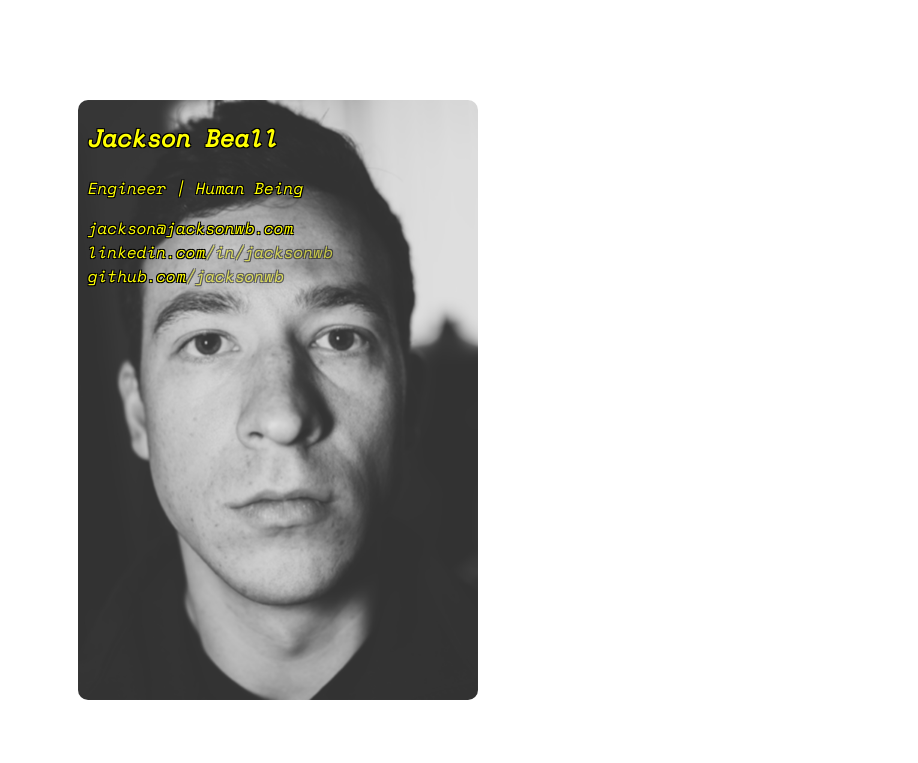
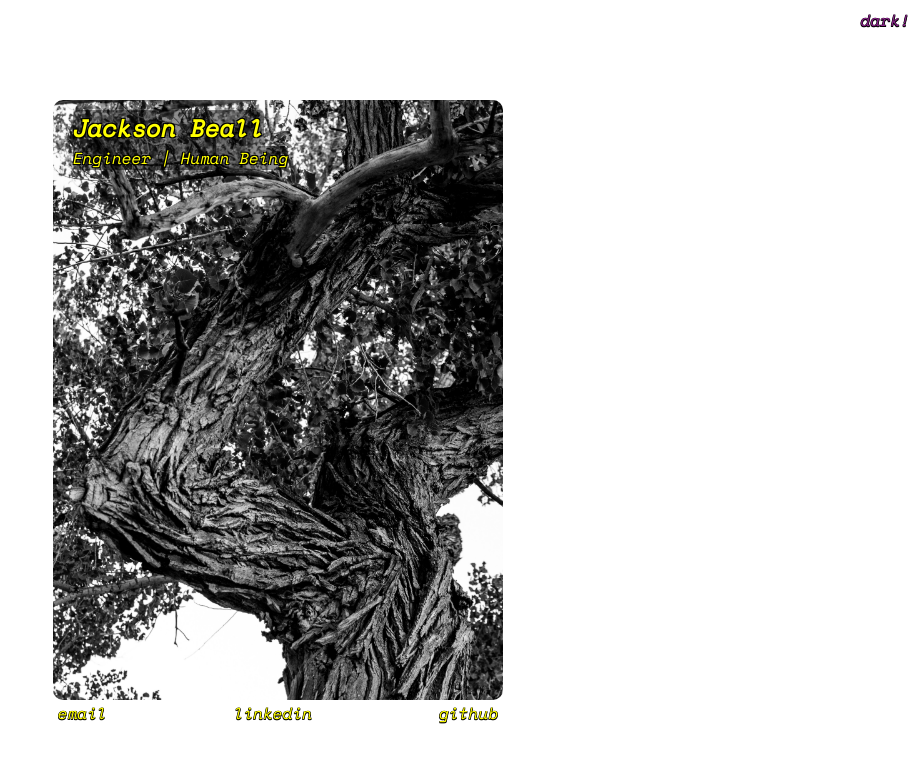
Before and after one commit to jacksonwb/jacksonwb.com, a PHP site: page / in a window 1280 px wide. Shown: the top 763 px of the page, without its empty margins (362-1280 px from the left). Run offline with PHP 8.4, Linux system fonts and the light colour scheme.

Commit message:
update images, add dark mode

```diff
--- a/app.js
+++ b/app.js
@@ -1,26 +1,37 @@
-console.log("JS App has been loaded");
+//So horribly vanilla!
+console.log("Loaded the JS y'all!");
 
-//Set element pointers
+//--- Onload Fade
+window.onload = function (e) {
+	const container = document.querySelector('.container');
+
+	setTimeout(function () {
+		container.style.visibility = "visible";
+		container.style.opacity = 1;
+}, 100);
+};
+
+//--- Email Copy
 const tooltip = document.createElement('div');
 tooltip.setAttribute("class", "tooltip");
 tooltip.style.opacity = 0;
 tooltip.innerHTML = "<p>Email address copied to clipboard</p>";
+var copyEmailBtn = document.querySelector('.js-emailcopybtn');
+const links = document.querySelector('#links');
 
-var copyEmailBtn = document.querySelector('.js-emailcopybtn');
-
+//--- Email Copy Handler
 copyEmailBtn.addEventListener('click', function(event) {
-  // Select the email link anchor text
-  var emailLink = document.querySelector('.js-emailcopybtn');
-  var range = document.createRange();
-  range.selectNode(emailLink);
-  window.getSelection().addRange(range);
-
+  var textArea = document.createElement("textarea");
+  textArea.value = "jbeall@student.42.us.org";
+  document.body.appendChild(textArea);
+  textArea.focus();
+  textArea.select();
   try {
-    // Now that we've selected the anchor text, execute the copy command
     var successful = document.execCommand('copy');
 
-    //Append tooltip element to main div and fade tooltip in and out
-    document.querySelector('.float').appendChild(tooltip);
+	document.querySelector('.float').insertBefore(tooltip, links);
+	tooltip.style.color = darkFlag ? purple : 'yellow';
+	console.log(darkFlag);
     setTimeout(function() {
       tooltip.style.opacity = 1;
     }, 5);
@@ -31,14 +42,56 @@ copyEmailBtn.addEventListener('click', function(event) {
       }, 500);
 	  }, 3000);
 
-    //report success or catch error
     var msg = successful ? 'successful' : 'unsuccessful';
     console.log('Copy email command was ' + msg);
   } catch(err) {
     console.log('Oops, unable to copy');
   }
+  document.body.removeChild(textArea);
+});
 
-  // Remove the selections - NOTE: Should use
-  // removeRange(range) when it is supported
-  window.getSelection().removeAllRanges();
+//--- Set Text Color Helper
+function textColor(color)
+{
+	const top = document.querySelector('.title');
+	const bottom = document.querySelector('.list').children;
+	top.style.color = color;
+	for (let i = 0; i < bottom.length; i++) {
+		bottom[i].style.color = color;
+	}
+}
+
+//--- Dark Mode Toggle
+const purple = '#7E44FF';
+let darkFlag = 0;
+const container = document.querySelector('.container')
+
+//--- Preload sky
+const sky = new Image();
+sky.src = 'images/sky.jpg';
+
+document.getElementById('toggle').addEventListener('click', function(e) {
+	if (!darkFlag) {
+		darkFlag = 1;
+		document.body.style.background = 'black';
+		container.style.opacity = 0;
+		setTimeout(function () {
+			document.getElementById('main-img').style.backgroundImage = "url('images/sky.jpg')";
+			document.querySelector('#toggle').innerHTML = 'light!';
+			document.querySelector('#toggle').style.color = 'yellow';
+			textColor(purple);
+			container.style.opacity = 1;
+		}, 300);
+} else {
+		darkFlag = 0;
+		document.body.style.background = 'white';
+		container.style.opacity = 0;
+		setTimeout(function () {
+			document.getElementById('main-img').style.backgroundImage = "url('images/tree.jpg')";
+			document.querySelector('#toggle').innerHTML = 'dark!';
+			document.querySelector('#toggle').style.color = purple;
+			textColor('yellow');
+			container.style.opacity = 1;
+		}, 300);
+	}
 });
--- a/index.html
+++ b/index.html
@@ -1,3 +1,11 @@
+<!--- Nothing to see here! >
+ -------------------------
+        \   ^__^
+         \  (oo)\_______
+            (__)\       )\/\
+                ||----w |
+				||     ||
+-->
 <!DOCTYPE html>
 <html>
 <head>
@@ -10,16 +18,21 @@
 
 </head>
 <body>
-	<div class=float>
-		<div class=text>
-			<h2>Jackson Beall</h2>
-			<p>Engineer | Human Being</p>
-			<ul class=list>
-				<li><a class='js-emailcopybtn' href='#'>jackson@jacksonwb.com</li>
-				<li><a href="https://www.linkedin.com/in/jacksonwb">linkedin.com<span class=link-tail>/in/jacksonwb</span></a></li>
-				<li><a href="https://github.com/jacksonwb">github.com<span class=link-tail>/jacksonwb</span></a></li>
-			</ul>
+	<a class="dark-text switch" id='toggle'>dark!</a>
+	<div class=container>
+	<div class=float id='main-img'>
+		<div class="text title">
+			<h2 class=back-fade>Jackson Beall</h2>
+			<p class=back-fade>Engineer | Human Being</p>
 		</div>
+		<div class="text bottom" id=links>
+			<div class=list id=list>
+				<a class='js-emailcopybtn' href='#'>email</a>
+				<a href="https://www.linkedin.com/in/jacksonwb">linkedin</a>
+				<a href="https://github.com/jacksonwb">github</a>
+			</div>
+		</div>
+	</div>
 	</div>
 </body>
 </html>
--- a/style.css
+++ b/style.css
@@ -1,3 +1,7 @@
+body {
+	transition: background-color 0.5s ease-in;
+}
+
 p {
 	text-shadow:
    -1px -1px 0 #000,
@@ -14,27 +18,40 @@ h2 {
      1px 1px 0 #000
 }
 
+.container {
+	visibility: hidden;
+	transition: opacity 0.25s ease-in;
+	opacity: 0;
+}
+
 .float {
 	position: absolute;
+	display: flex;
+	flex-direction: column;
+	justify-content: space-between;
 	top: 50%;
   	left: 50%;
  	transform: translate(-50%, -50%);
- 	background-image: url("./images/jackson.jpg");
+ 	background-image: url("./images/tree.jpg");
  	background-size: cover;
  	border-radius: 10px;
  	height: 600px;
- 	width: 400px;
+ 	width: 450px;
 }
 
 .list {
+	transform: translate(0px, 30px);
+	display: flex;
+	flex-direction: row;
+	justify-content: space-between;
 	list-style-type: none;
-	margin: 0;
+	margin: 5px;
 	padding: 0;
 	text-shadow:
-   -1px -1px 0 #000,
-    1px -1px 0 #000,
-    -1px 1px 0 #000,
-     1px 1px 0 #000
+   -0.5px -0.5px 0 #000,
+    0.5px -0.5px 0 #000,
+    -0.5px 0.5px 0 #000,
+     0.5px 0.5px 0 #000;
 }
 
 .link-tail {
@@ -43,11 +60,53 @@ h2 {
 }
 
 .text {
-	margin-left: 10px;
 	color: yellow;
 	font-family: 'Space Mono', monospace;
 	font-style: italic;
 	word-wrap: break-word;
+}
+
+.dark-text {
+	color: rgb(139, 35, 139);
+	font-family: 'Space Mono', monospace;
+	font-style: italic;
+	word-wrap: break-word;
+	text-shadow:
+   -0.5px -0.5px 0 #000,
+    0.5px -0.5px 0 #000,
+    -0.5px 0.5px 0 #000,
+     0.5px 0.5px 0 #000;
+}
+
+.switch {
+	float: right;
+}
+
+.switch:hover {
+	text-decoration: underline;
+}
+
+.back-fade {
+	background-color: rgba(0, 0, 0, 0.438);
+	border-radius: 5px;
+	box-shadow: 1em;
+}
+
+.title {
+	margin-left: 10px;
+	margin-top: 10px;
+	padding-left: 10px;
+}
+
+.text h2 {
+	display: inline-block;
+	margin: 0px;
+	margin-right: 20px;
+}
+
+.text p {
+	display: inline-block;
+	margin: 0px;
 }
 
 .tooltip {
@@ -64,14 +123,13 @@ h2 {
 
 .tooltip p {
 	padding: 6px;
-	color: yellow;
 	font-family: 'Space Mono', monospace;
 	font-style: italic;
 }
 
 .list a {
+	text-decoration: none;
 	color: yellow;
-	text-decoration: none;
 }
 
 .list a:hover {
```
Also changed, not shown: images/sky.jpg (added), images/tree.jpg (added).
